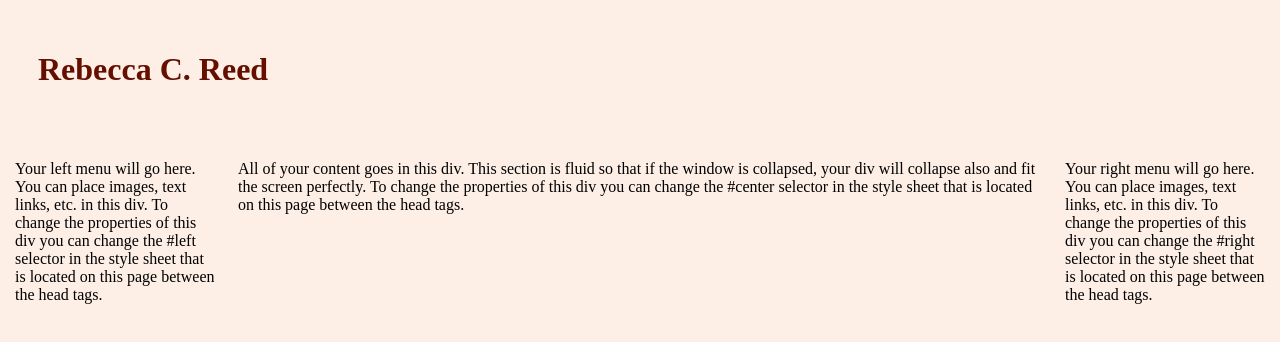
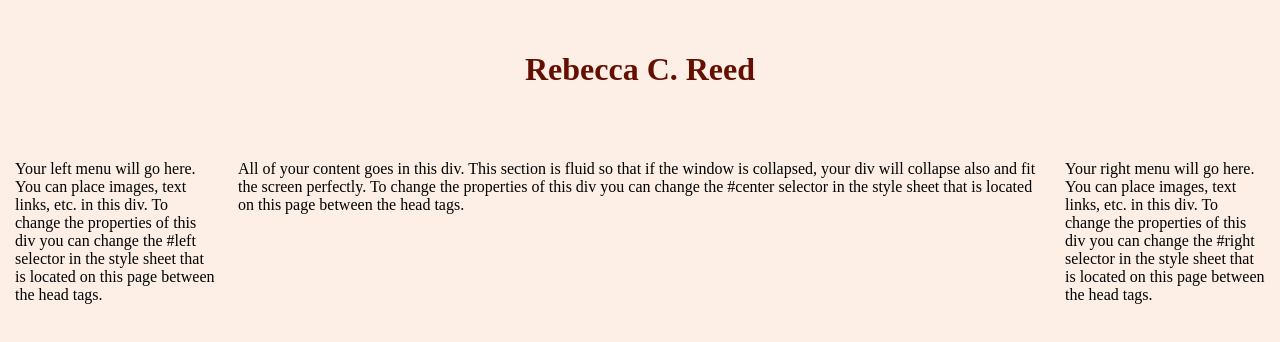
Before and after one commit to rebeccacreed/rebeccacreed.github.io, a plain HTML site: page index.html in a window 1280 px wide. Drawn offline with Linux system fonts and the light colour scheme.

Commit message:
Update index.html

```diff
--- a/index.html
+++ b/index.html
@@ -7,7 +7,7 @@
 
 <div id="header">
 
-<h1><center></center>Rebecca C. Reed
+<h1><center>Rebecca C. Reed
 </h1></div></center>
 
 <div id="left">
```
